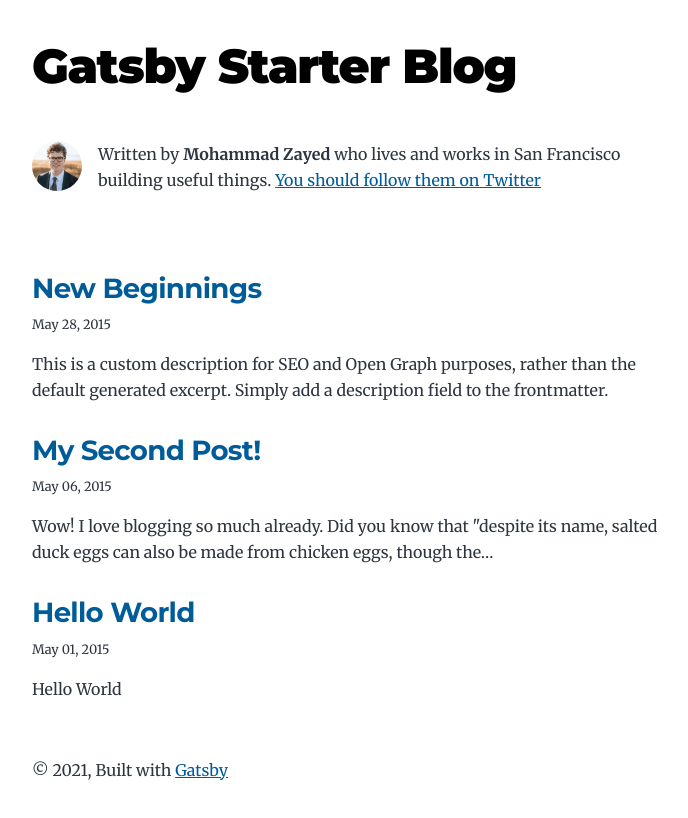
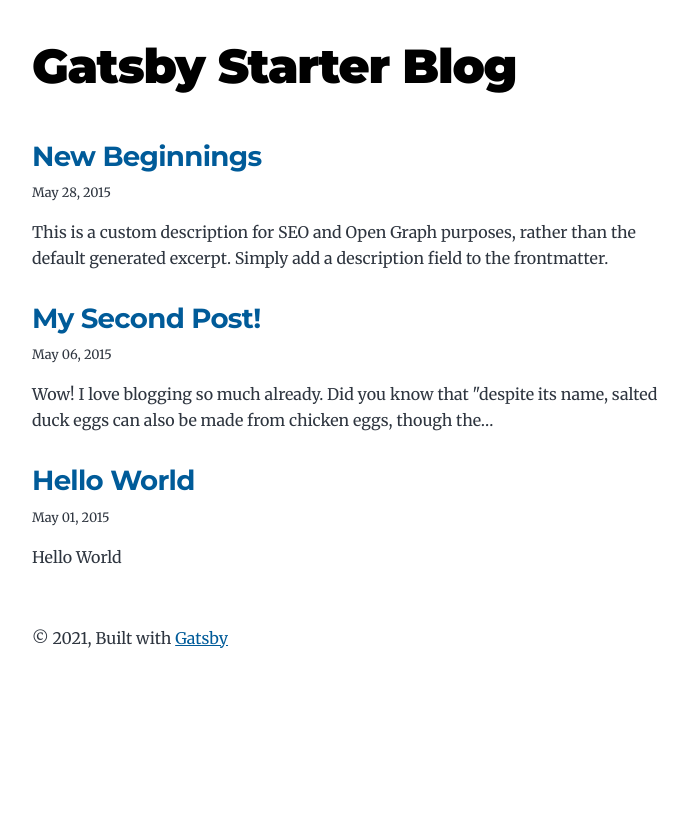
Before and after one commit to zayed2930/myblog, a Gatsby site: page / in a window 1280 px wide. Shown: the whole page, without its empty margins (292-980 px from the left). Built offline with nearby package versions, Linux system fonts and the light colour scheme; Gatsby itself is replaced by a stand-in of ours.

Commit message:
Update index.js

```diff
--- a/src/pages/index.js
+++ b/src/pages/index.js
@@ -1,7 +1,6 @@
 import * as React from "react"
 import { Link, graphql } from "gatsby"
 
-import Bio from "../components/bio"
 import Layout from "../components/layout"
 import SEO from "../components/seo"
 
@@ -26,7 +25,6 @@
   return (
     <Layout location={location} title={siteTitle}>
       <SEO title="All posts" />
-      <Bio />
       <ol style={{ listStyle: `none` }}>
         {posts.map(post => {
           const title = post.frontmatter.title || post.fields.slug
```
